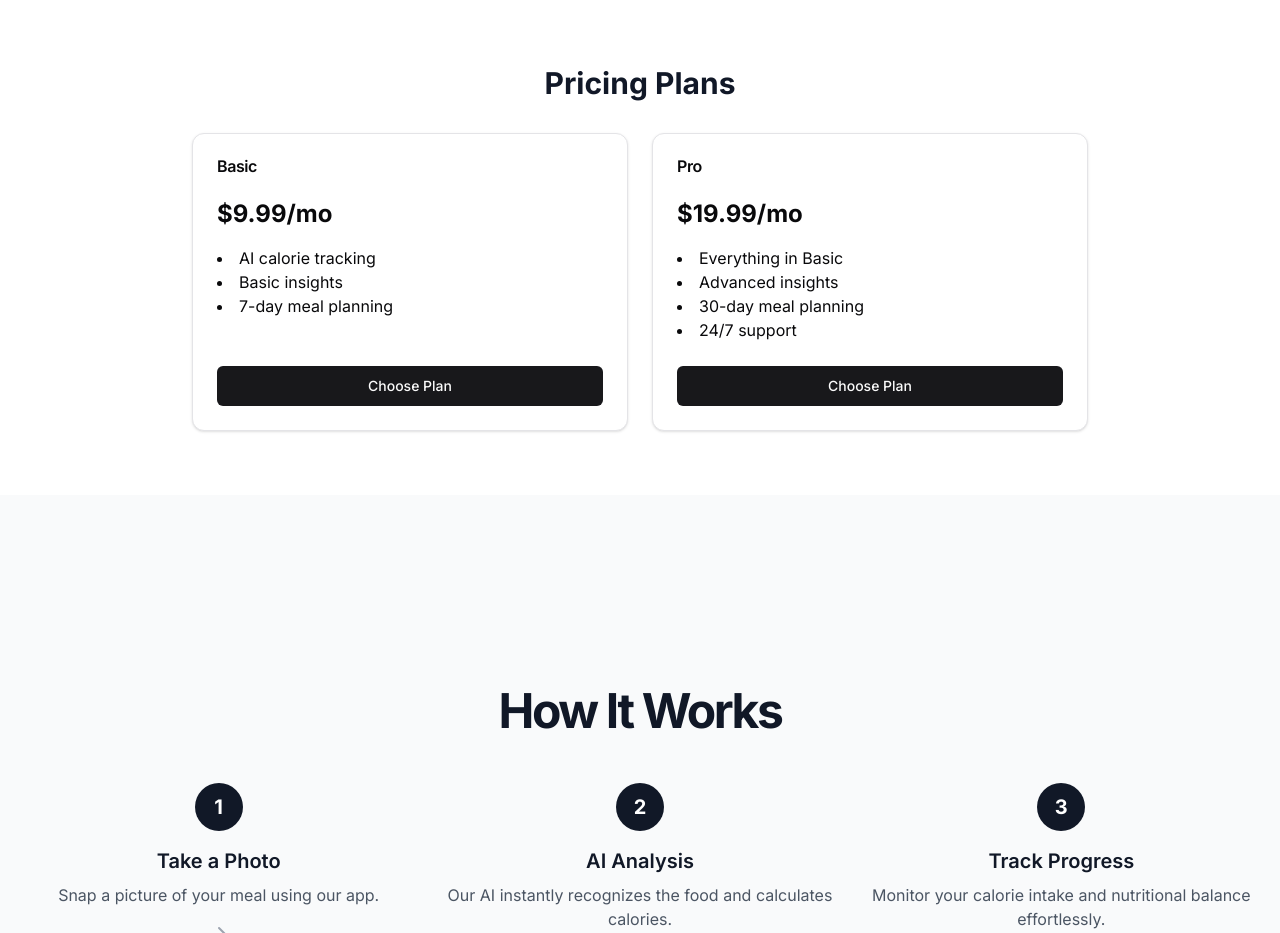
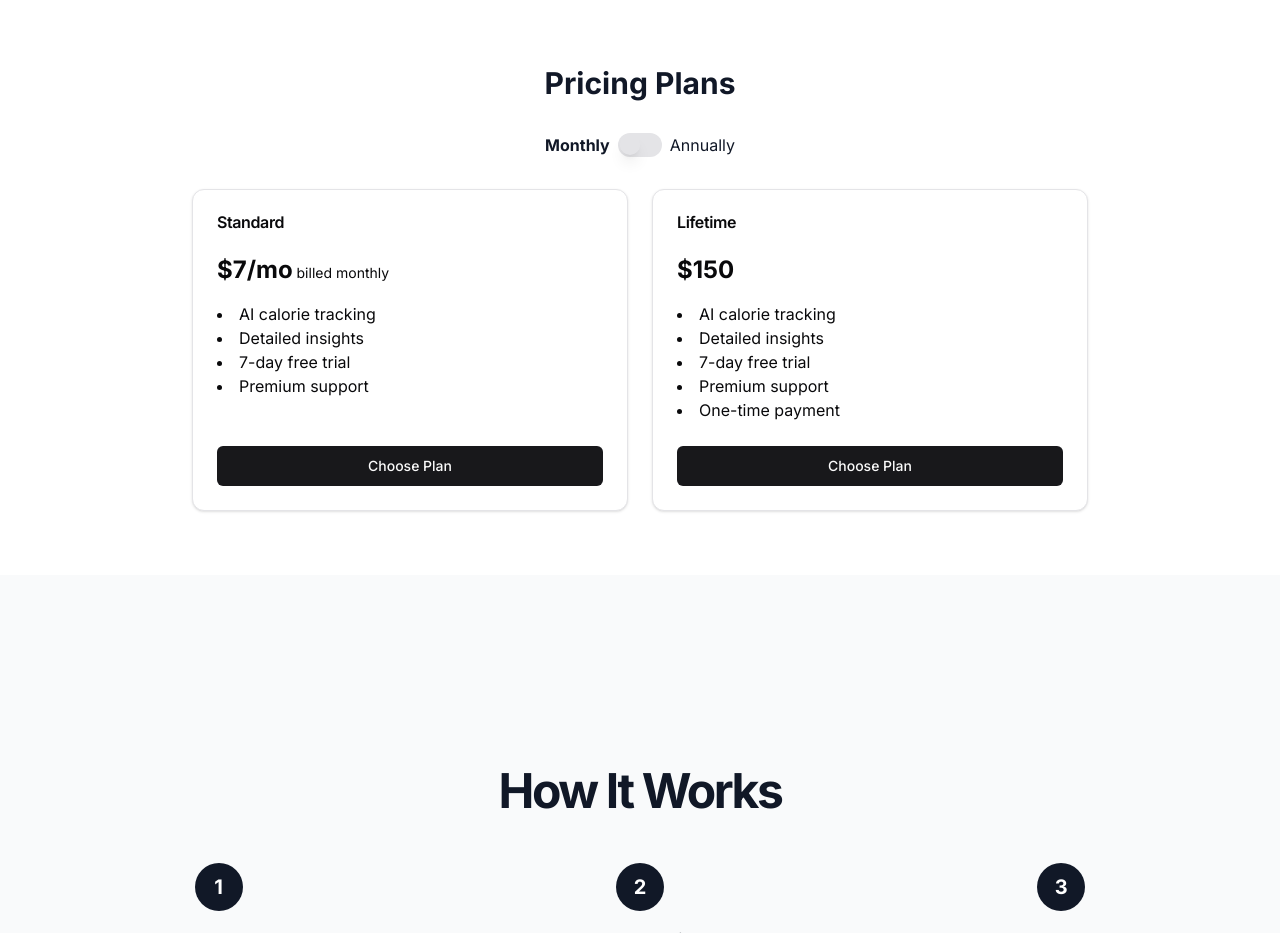
Before and after one commit to lightwheel10/nutricalai, a Next.js app: page / in a window 1280 px wide. Shown: the part 2380-3313 px from the top of the page. Built offline with nearby package versions, Linux system fonts and the light colour scheme; no server answers.

Commit message:
more landing page changes

```diff
--- a/src/components/landing/Pricing.tsx
+++ b/src/components/landing/Pricing.tsx
@@ -1,21 +1,55 @@
+import { useState } from "react"
 import { Card, CardHeader, CardTitle, CardContent, CardFooter } from "@/components/ui/card"
 import { Button } from "@/components/ui/button"
+import { Switch } from "@/components/ui/switch"
 
 interface PricingPlan {
   name: string;
-  price: string;
+  monthlyPrice: string;
+  annualPrice: string;
   features: string[];
 }
 
 const plans: PricingPlan[] = [
-  { name: "Basic", price: "$9.99/mo", features: ["AI calorie tracking", "Basic insights", "7-day meal planning"] },
-  { name: "Pro", price: "$19.99/mo", features: ["Everything in Basic", "Advanced insights", "30-day meal planning", "24/7 support"] },
+  {
+    name: "Standard",
+    monthlyPrice: "$7/mo",
+    annualPrice: "$5/mo",
+    features: [
+      "AI calorie tracking",
+      "Detailed insights",
+      "7-day free trial",
+      "Premium support"
+    ]
+  },
+  {
+    name: "Lifetime",
+    monthlyPrice: "$150",
+    annualPrice: "$150",
+    features: [
+      "AI calorie tracking",
+      "Detailed insights",
+      "7-day free trial",
+      "Premium support",
+      "One-time payment"
+    ]
+  }
 ]
 
 const Pricing: React.FC = () => {
+  const [isAnnual, setIsAnnual] = useState(false)
+
   return (
     <section className="py-16 px-6">
       <h2 className="text-3xl font-bold text-center mb-8">Pricing Plans</h2>
+      <div className="flex justify-center items-center mb-8">
+        <span className={`mr-2 ${!isAnnual ? 'font-bold' : ''}`}>Monthly</span>
+        <Switch
+          checked={isAnnual}
+          onCheckedChange={setIsAnnual}
+        />
+        <span className={`ml-2 ${isAnnual ? 'font-bold' : ''}`}>Annually</span>
+      </div>
       <div className="grid grid-cols-1 md:grid-cols-2 gap-6 max-w-4xl mx-auto">
         {plans.map((plan, index) => (
           <Card key={index} className="flex flex-col">
@@ -23,7 +57,10 @@ const Pricing: React.FC = () => {
               <CardTitle>{plan.name}</CardTitle>
             </CardHeader>
             <CardContent className="flex-grow">
-              <p className="text-2xl font-bold mb-4">{plan.price}</p>
+              <p className="text-2xl font-bold mb-4">
+                {isAnnual ? plan.annualPrice : plan.monthlyPrice}
+                {plan.name !== "Lifetime" && <span className="text-sm font-normal"> billed {isAnnual ? 'annually' : 'monthly'}</span>}
+              </p>
               <ul className="list-disc list-inside">
                 {plan.features.map((feature, i) => (
                   <li key={i}>{feature}</li>
--- a/src/components/ui/switch.tsx
+++ b/src/components/ui/switch.tsx
@@ -11,7 +11,7 @@ const Switch = React.forwardRef<
 >(({ className, ...props }, ref) => (
   <SwitchPrimitives.Root
     className={cn(
-      "peer inline-flex h-5 w-9 shrink-0 cursor-pointer items-center rounded-full border-2 border-transparent shadow-sm transition-colors focus-visible:outline-none focus-visible:ring-2 focus-visible:ring-ring focus-visible:ring-offset-2 focus-visible:ring-offset-background disabled:cursor-not-allowed disabled:opacity-50 data-[state=checked]:bg-primary data-[state=unchecked]:bg-input",
+      "peer inline-flex h-6 w-11 shrink-0 cursor-pointer items-center rounded-full border-2 border-transparent transition-colors focus-visible:outline-none focus-visible:ring-2 focus-visible:ring-ring focus-visible:ring-offset-2 focus-visible:ring-offset-background disabled:cursor-not-allowed disabled:opacity-50 data-[state=checked]:bg-primary data-[state=unchecked]:bg-input",
       className
     )}
     {...props}
@@ -19,7 +19,7 @@ const Switch = React.forwardRef<
   >
     <SwitchPrimitives.Thumb
       className={cn(
-        "pointer-events-none block h-4 w-4 rounded-full bg-background shadow-lg ring-0 transition-transform data-[state=checked]:translate-x-4 data-[state=unchecked]:translate-x-0"
+        "pointer-events-none block h-5 w-5 rounded-full bg-background shadow-lg ring-0 transition-transform data-[state=checked]:translate-x-5 data-[state=unchecked]:translate-x-0"
       )}
     />
   </SwitchPrimitives.Root>
```
